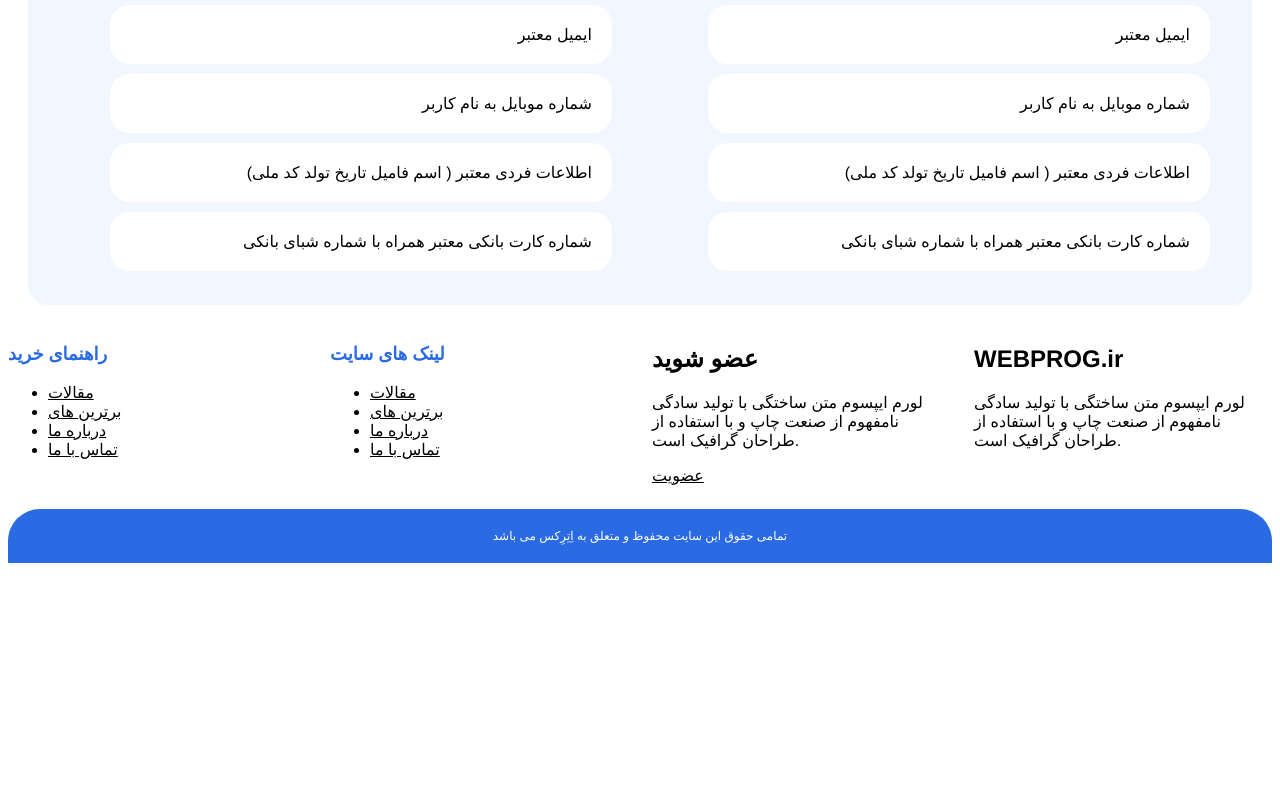
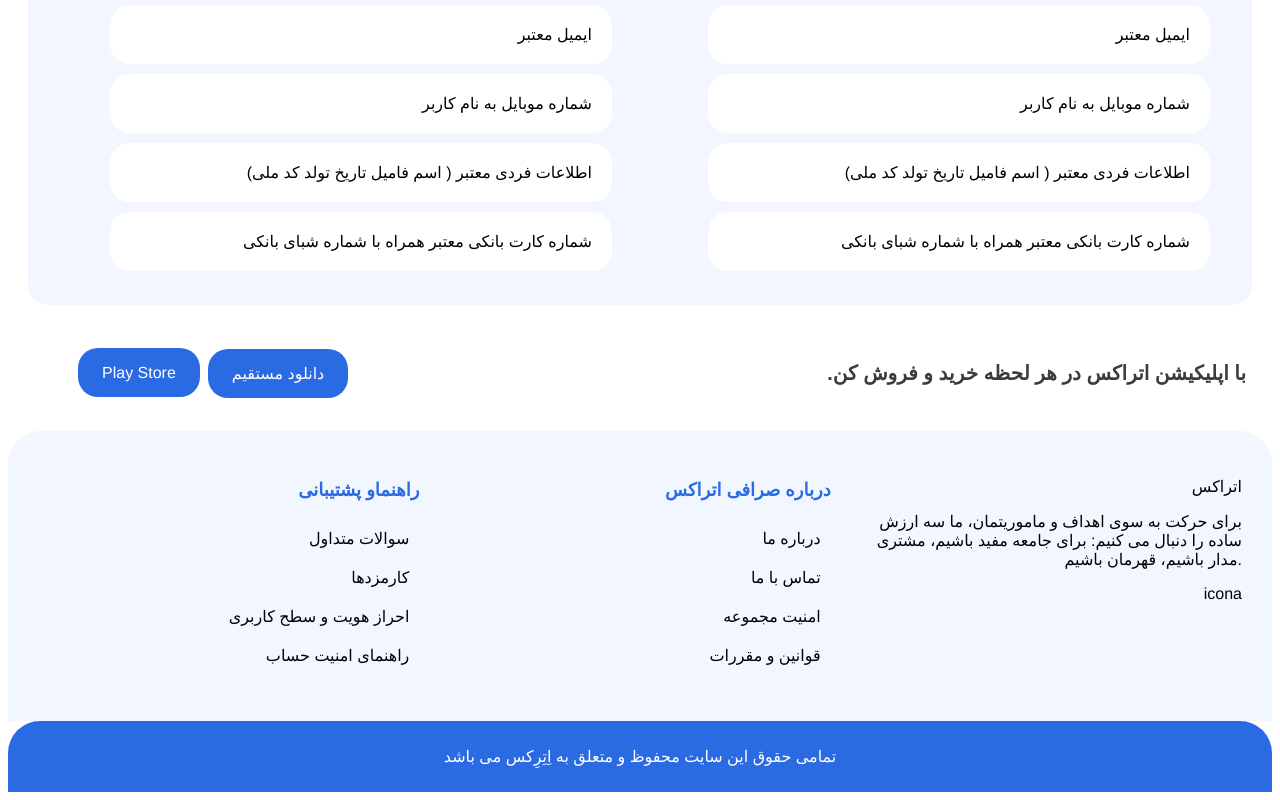
Before and after one commit to NeginSal/landing-page-with-Vue, a Vue app: page / in a window 1280 px wide. Shown: the part 2769-3569 px from the top of the page. Before the commit the page ends 3340 px from the top, so only its background shows below. Built offline with nearby package versions, Linux system fonts and the light colour scheme.

Commit message:
edit footer

```diff
--- a/src/components/Footer.vue
+++ b/src/components/Footer.vue
@@ -1,105 +1,127 @@
 <template>
-   <footer id="main-footer" class="py-2">
-      <div class="container footer-container">
+  <footer>
+    <div id="footer1">
+      <ul>
+        <li><a href="#"> دانلود مستقیم</a></li>
+        <li><a href="#">Play Store</a></li>
+      </ul>
+      <p class="logo">
+        <a href="#"
+          ><span> .با اپلیکیشن اتراکس در هر لحظه خرید و فروش کن </span></a
+        >
+      </p>
+    </div>
+    <section id="section1">
+        <div class="items">
+          <div class="item">
             <div>
-          <h3>راهنمای خرید</h3>
-          <ul class="list">
-            <li><a href="#"> مقالات </a></li>
-            <li><a href="#"> برترین های </a></li>
-            <li><a href="#"> درباره ما </a></li>
-            <li><a href="#"> تماس با ما</a></li>
+              <p class="title">راهنماو پشتیبانی</p>
+              <ul>
+                <li>سوالات متداول</li>
+                <li>کارمزدها</li>
+                <li>احراز هویت و سطح کاربری</li>
+                <li>راهنمای امنیت حساب</li>
               </ul>
             </div>
-
+          </div>
+          <div class="item">
             <div>
-          <h3>لینک های سایت</h3>
-          <ul class="list">
-            <li><a href="#"> مقالات </a></li>
-            <li><a href="#"> برترین های </a></li>
-            <li><a href="#"> درباره ما </a></li>
-            <li><a href="#"> تماس با ما</a></li>
+              <p class="title">درباره صرافی اتراکس</p>
+              <ul>
+                <li>درباره ما</li>
+                <li>تماس با ما</li>
+                <li>امنیت مجموعه</li>
+                <li>قوانین و مقررات</li>
               </ul>
             </div>
-
+          </div>
+          <div class="item">
             <div>
-          <h2>عضو شوید</h2>
+              <p>اتراکس</p>
               <p>
-            لورم ایپسوم متن ساختگی با تولید سادگی نامفهوم از صنعت چاپ و با
-            استفاده از طراحان گرافیک است.
+                برای حرکت به سوی اهداف و ماموریتمان، ما سه ارزش ساده را دنبال می
+                کنیم: برای جامعه مفید باشیم، مشتری مدار باشیم، قهرمان باشیم.
               </p>
-          <a href="#" class="btn btn-secondary"> عضویت </a>
+              <p>icona</p>
+            </div>
+          </div>
         </div>
 
-        <div>
-          <h2 class="logo"><span class="text-primary">WEBPROG</span>.ir</h2>
-          <p>
-            لورم ایپسوم متن ساختگی با تولید سادگی نامفهوم از صنعت چاپ و با
-            استفاده از طراحان گرافیک است.
-          </p>
-        </div>
-
-        <div>
-          <p>
-            تمامی حقوق این سایت محفوظ و متعلق به اِتِرِکس می باشد
-          </p>
-        </div>
+    </section>
+    <div id="main-footer">
+      <p>تمامی حقوق این سایت محفوظ و متعلق به اِتِرِکس می باشد</p>
     </div>
   </footer>
-
 </template>
 
 <script>
-export default {
-
-}
+export default {};
 </script>
 
 <style scoped>
-h3{
-  color: #2A6AE3;
-  font-weight:700 ;
-  font-size: 18px;
+#footer1 {
+  display: flex;
+  justify-content: space-between;
+  padding: 1rem;
 
+  margin: 10px;
+}
+#footer1 a {
+  color: #3c3c3c;
+  text-decoration: none;
+}
+#footer1 ul {
+  display: flex;
+  flex-direction: row-reverse;
+  align-items: center;
+  list-style: none;
+}
+#footer1 ul li a {
+  padding: 16px 24px;
+  margin: 0 0.25rem;
+  font-size: 16px;
+  color: #ffffff;
+  background: #2a6ae3;
+  border-radius: 20px;
+}
+.logo {
+  font-size: 20px;
+  font-weight: 700;
 }
 #main-footer {
-  background: var(--dark-color);
-  color: black;
+  color: #ffffff;
+  background: #2a6ae3;
+  border-radius: 32px 32px 0px 0px;
+  text-align: center;
+  font-weight: 400;
+  font-size: 16px;
+  padding: 10px;
 }
-
-#main-footer a {
-  color: black;
+#section1 {
+  background: #f2f7ff;
+  border-radius: 32px 32px 0px 0px;
+  color: #000000;
 }
-
-#main-footer .footer-container {
-  display: grid;
-  grid-template-columns: repeat(4, 1fr);
-  grid-gap: 1.5rem;
+#section1 .items {
+  display: flex;
+  padding: 15px;
 }
-
-#main-footer .footer-container div:last-child {
-  background: #2A6AE3;
-  border-radius: 32px 32px 0px 0px;
-  color: white;
+#section1 .items .item {
+  flex: 1;
+  text-align: right;
+  padding: 15px;
+}
+#section1 ul li {
+  text-align: right;
+  list-style: none;
+  font-weight: 500;
   font-size: 16px;
-  font-weight: 400;
-  text-align: center;
-  grid-column: 1 / span 4;
-  padding: .5rem;
-  font-size: 0.75rem;
+  padding: 10px;
 }
-
-#main-footer .footer-container div:last-child p{
-  text-align: center;
+.title {
+  font-weight: 700;
+  font-size: 18px;
+  color: #2a6ae3;
+  text-align: right;
 }
-
-#main-footer .footer-container input[type='email'] {
-  width: 90%;
-  padding: 0.5rem;
-  margin-bottom: 0.5rem;
-}
-
-#main-footer .footer-container input[type='submit'] {
-  width: 90%;
-}
-
 </style>
```
Lines whose indentation alone changed are shown as unchanged.
